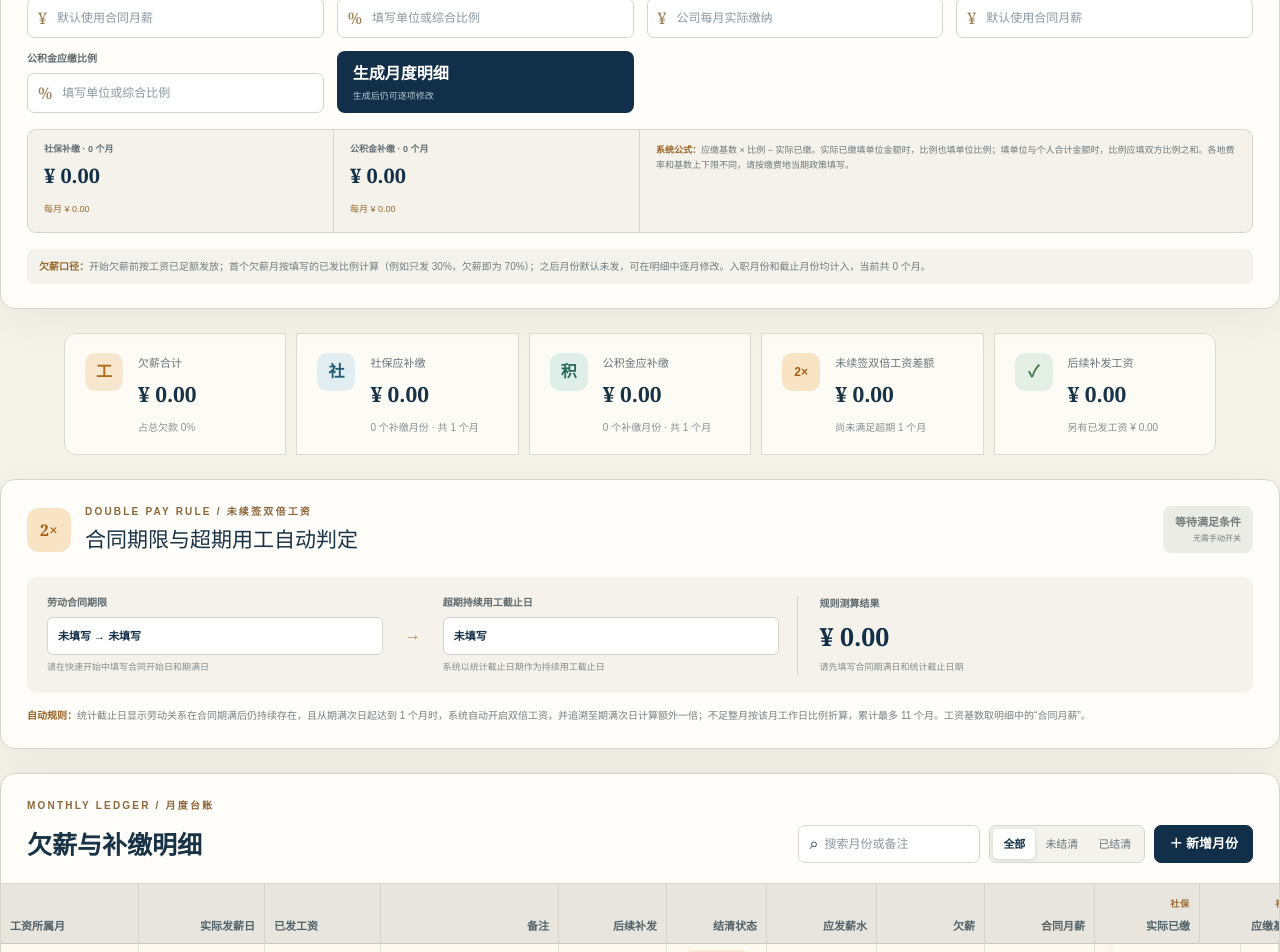
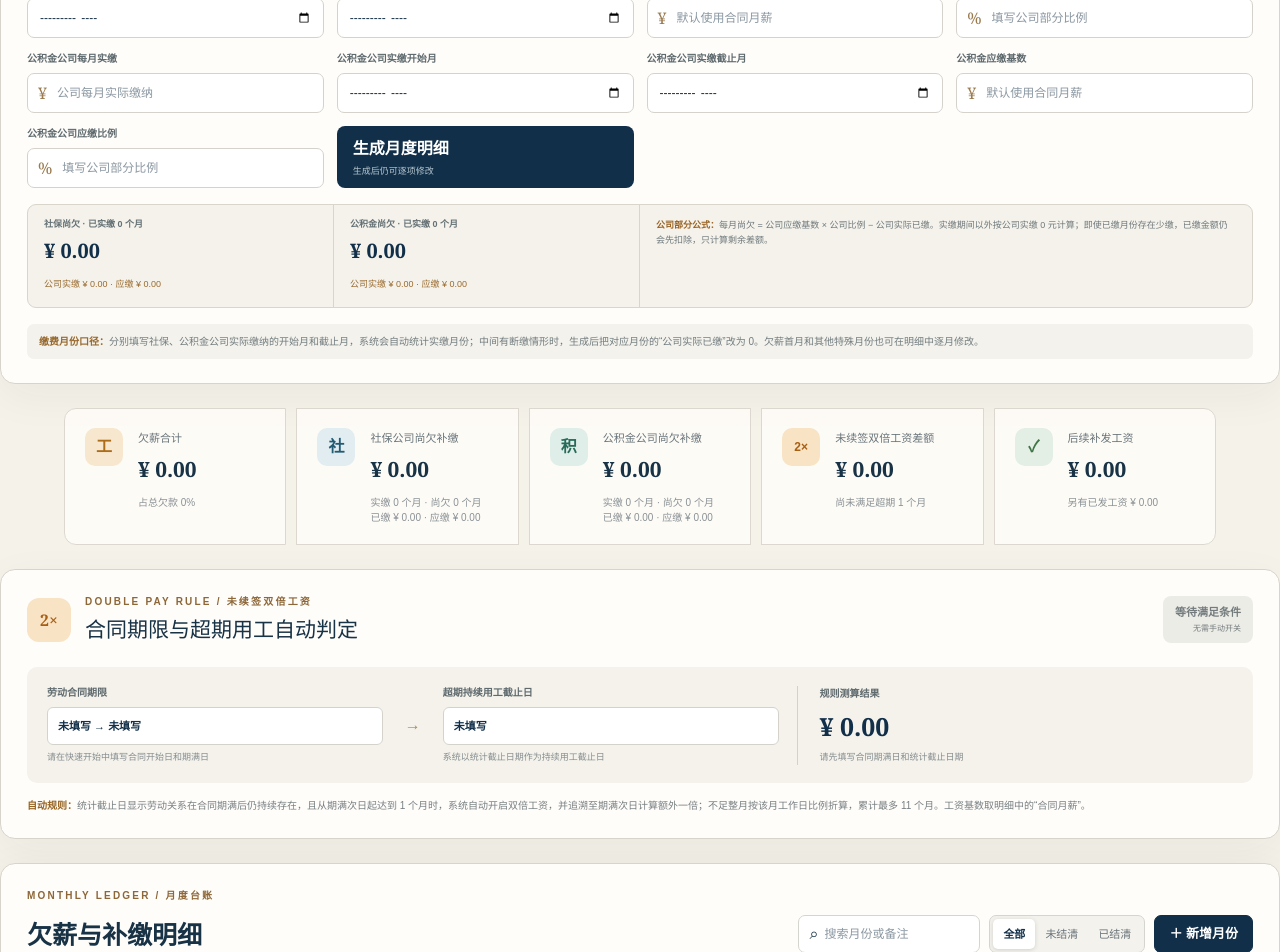
Before and after one commit to KUN8964/Wage-Arrears-Calculator, a Next.js app: page / in a window 1280 px wide. Shown: the part 720-1672 px from the top of the page. Built offline with nearby package versions, Linux system fonts and the light colour scheme.

Commit message:
Track actual contribution periods and remaining gaps

```diff
--- a/app/page.tsx
+++ b/app/page.tsx
@@ -25,9 +25,9 @@ type Row = {
 
 type DoublePayRule = { enabled: boolean; contractEnd: string; continuedUntil: string };
 const defaultRule: DoublePayRule = { enabled: false, contractEnd: "", continuedUntil: "" };
-type QuickSetup = { employmentDate: string; cutoffDate: string; contractStart: string; contractEnd: string; contractPay: number; arrearsStartMonth: string; firstArrearsPaidRate: number; socialPaid: number; socialBase: number; socialRate: number; fundPaid: number; fundBase: number; fundRate: number };
+type QuickSetup = { employmentDate: string; cutoffDate: string; contractStart: string; contractEnd: string; contractPay: number; arrearsStartMonth: string; firstArrearsPaidRate: number; socialPaid: number; socialPaidStartMonth: string; socialPaidEndMonth: string; socialBase: number; socialRate: number; fundPaid: number; fundPaidStartMonth: string; fundPaidEndMonth: string; fundBase: number; fundRate: number };
 type LegacyQuickSetup = Partial<QuickSetup> & { startMonth?: string; endMonth?: string; duePay?: number; actualPay?: number };
-const defaultSetup: QuickSetup = { employmentDate: "", cutoffDate: "", contractStart: "", contractEnd: "", contractPay: 0, arrearsStartMonth: "", firstArrearsPaidRate: 0, socialPaid: 0, socialBase: 0, socialRate: 0, fundPaid: 0, fundBase: 0, fundRate: 0 };
+const defaultSetup: QuickSetup = { employmentDate: "", cutoffDate: "", contractStart: "", contractEnd: "", contractPay: 0, arrearsStartMonth: "", firstArrearsPaidRate: 0, socialPaid: 0, socialPaidStartMonth: "", socialPaidEndMonth: "", socialBase: 0, socialRate: 0, fundPaid: 0, fundPaidStartMonth: "", fundPaidEndMonth: "", fundBase: 0, fundRate: 0 };
 
 const exampleRows: Row[] = [
   [1,"2025/06",0,"",0,"已结清",0,0,20000,384.96,4812,3979.256,250,2490,2101.2],
@@ -59,6 +59,13 @@ const monthCountBetween = (startValue: string, endValue: string) => {
   const start = atMidnight(startValue), end = atMidnight(endValue);
   if (!start || !end || end < start) return 0;
   return (end.getFullYear() - start.getFullYear()) * 12 + end.getMonth() - start.getMonth() + 1;
+};
+const monthIsWithin = (month: string, startMonth: string, endMonth: string) => Boolean(month && startMonth && endMonth && month >= startMonth && month <= endMonth);
+const paidMonthsWithin = (employmentDate: string, cutoffDate: string, paidStart: string, paidEnd: string) => {
+  if (!employmentDate || !cutoffDate || !paidStart || !paidEnd || paidStart > paidEnd) return 0;
+  const start = paidStart > employmentDate.slice(0,7) ? paidStart : employmentDate.slice(0,7);
+  const end = paidEnd < cutoffDate.slice(0,7) ? paidEnd : cutoffDate.slice(0,7);
+  return start <= end ? monthCountBetween(`${start}-01`, `${end}-01`) : 0;
 };
 const normalizeRow = (row: Row, index = 0): Row => {
   if (row.socialRate != null && row.fundRate != null) return row;
@@ -126,9 +133,9 @@ const fields: { key: keyof Row; label: string; group?: string; width?: number }[
   {key:"note",label:"备注",width:178}, {key:"paid",label:"后续补发",width:108},
   {key:"status",label:"结清状态",width:100}, {key:"duePay",label:"应发薪水",width:110},
   {key:"arrears",label:"欠薪",width:108}, {key:"contractPay",label:"合同月薪",width:110},
-  {key:"socialPaid",label:"实际已缴",group:"社保",width:105}, {key:"socialBase",label:"应缴基数",group:"社保",width:105}, {key:"socialRate",label:"比例(%)",group:"社保",width:94},
-  {key:"socialDue",label:"应补缴金额",group:"社保",width:122}, {key:"fundPaid",label:"已缴金额",group:"公积金",width:105},
-  {key:"fundBase",label:"应缴基数",group:"公积金",width:105}, {key:"fundRate",label:"比例(%)",group:"公积金",width:94}, {key:"fundDue",label:"应补缴金额",group:"公积金",width:122},
+  {key:"socialPaid",label:"公司实际已缴",group:"社保",width:112}, {key:"socialBase",label:"应缴基数",group:"社保",width:105}, {key:"socialRate",label:"公司比例(%)",group:"社保",width:104},
+  {key:"socialDue",label:"尚欠补缴金额",group:"社保",width:122}, {key:"fundPaid",label:"公司实际已缴",group:"公积金",width:112},
+  {key:"fundBase",label:"应缴基数",group:"公积金",width:105}, {key:"fundRate",label:"公司比例(%)",group:"公积金",width:104}, {key:"fundDue",label:"尚欠补缴金额",group:"公积金",width:122},
 ];
 
 export default function Home() {
@@ -164,12 +171,22 @@ export default function Home() {
     normal: a.normal + Number(r.normalPay || 0), paid: a.paid + Number(r.paid || 0),
     arrears: a.arrears + Number(r.arrears || 0), social: a.social + socialDueFor(r),
     fund: a.fund + fundDueFor(r), double: a.double + Number(doubleById.get(r.id) || 0),
-  }), {normal:0,paid:0,arrears:0,social:0,fund:0,double:0}), [rows, doubleById]);
+    socialActual:a.socialActual+Number(r.socialPaid||0), socialExpected:a.socialExpected+Number(r.socialBase||0)*Number(r.socialRate||0)/100,
+    fundActual:a.fundActual+Number(r.fundPaid||0), fundExpected:a.fundExpected+Number(r.fundBase||0)*Number(r.fundRate||0)/100,
+  }), {normal:0,paid:0,arrears:0,social:0,fund:0,double:0,socialActual:0,socialExpected:0,fundActual:0,fundExpected:0}), [rows, doubleById]);
   const grandTotal = totals.arrears + totals.social + totals.fund + totals.double;
   const openRows = rows.filter(r => r.status === "未结清").length;
   const socialMonths = rows.filter(r => socialDueFor(r) > 0).length;
   const fundMonths = rows.filter(r => fundDueFor(r) > 0).length;
+  const socialPaidMonths = rows.filter(r => Number(r.socialPaid || 0) > 0).length;
+  const fundPaidMonths = rows.filter(r => Number(r.fundPaid || 0) > 0).length;
   const setupMonths = monthCountBetween(setup.employmentDate, setup.cutoffDate);
+  const setupSocialPaidMonths = Number(setup.socialPaid||0)>0 ? paidMonthsWithin(setup.employmentDate,setup.cutoffDate,setup.socialPaidStartMonth,setup.socialPaidEndMonth) : 0;
+  const setupFundPaidMonths = Number(setup.fundPaid||0)>0 ? paidMonthsWithin(setup.employmentDate,setup.cutoffDate,setup.fundPaidStartMonth,setup.fundPaidEndMonth) : 0;
+  const setupSocialExpectedMonthly = Number(setup.socialBase||setup.contractPay||0)*Number(setup.socialRate||0)/100;
+  const setupFundExpectedMonthly = Number(setup.fundBase||setup.contractPay||0)*Number(setup.fundRate||0)/100;
+  const setupSocialDue = Math.max(0,setupSocialExpectedMonthly-Number(setup.socialPaid||0))*setupSocialPaidMonths + setupSocialExpectedMonthly*Math.max(0,setupMonths-setupSocialPaidMonths);
+  const setupFundDue = Math.max(0,setupFundExpectedMonthly-Number(setup.fundPaid||0))*setupFundPaidMonths + setupFundExpectedMonthly*Math.max(0,setupMonths-setupFundPaidMonths);
   const visible = rows.filter(r => (filter === "全部" || r.status === filter) && `${r.payDate}${r.note}`.includes(query));
 
   const update = (id: number, key: keyof Row, value: string) => setRows(prev => prev.map(r => r.id === id ? {
@@ -179,7 +196,7 @@ export default function Home() {
 
   const rowsWithComputedGaps = () => rows.map(r => ({...r, socialDue:socialDueFor(r), fundDue:fundDueFor(r)}));
   const save = () => { localStorage.setItem("xinbao-rows", JSON.stringify(rowsWithComputedGaps())); localStorage.setItem("xinbao-double-rule", JSON.stringify(effectiveDoubleRule)); localStorage.setItem("xinbao-meta", JSON.stringify({caseName,setup})); setSaved(true); setTimeout(() => setSaved(false), 1800); };
-  const addRow = () => setRows(prev => [...prev, { ...(prev[prev.length - 1] || blankRow()), id: Date.now(), wageMonth:"", payDate:"", normalPay:0, note:"新增欠薪月份", paid:0, status:"未结清", duePay:Number(setup.contractPay || 0), arrears:Number(setup.contractPay || 0), contractPay:Number(setup.contractPay || 0), socialPaid:Number(setup.socialPaid||0), socialBase:Number(setup.socialBase||setup.contractPay||0), socialRate:Number(setup.socialRate||0), fundPaid:Number(setup.fundPaid||0), fundBase:Number(setup.fundBase||setup.contractPay||0), fundRate:Number(setup.fundRate||0) }]);
+  const addRow = () => setRows(prev => [...prev, { ...(prev[prev.length - 1] || blankRow()), id: Date.now(), wageMonth:"", payDate:"", normalPay:0, note:"新增欠薪月份", paid:0, status:"未结清", duePay:Number(setup.contractPay || 0), arrears:Number(setup.contractPay || 0), contractPay:Number(setup.contractPay || 0), socialPaid:0, socialBase:Number(setup.socialBase||setup.contractPay||0), socialRate:Number(setup.socialRate||0), fundPaid:0, fundBase:Number(setup.fundBase||setup.contractPay||0), fundRate:Number(setup.fundRate||0) }]);
   const remove = (id: number) => setRows(prev => prev.filter(r => r.id !== id));
   const exportCsv = () => {
     const header = [...fields.map(f => `${f.group ? f.group + "-" : ""}${f.label}`), "未续签双倍工资差额", "合计欠款"];
@@ -188,7 +205,7 @@ export default function Home() {
     const a = document.createElement("a"); a.href = URL.createObjectURL(new Blob([csv], {type:"text/csv"})); a.download = "薪保清算明细.csv"; a.click();
   };
   const exportData = () => {
-    const data = JSON.stringify({ version:3, caseName, setup, doubleRule:effectiveDoubleRule, rows:rowsWithComputedGaps() }, null, 2);
+    const data = JSON.stringify({ version:4, caseName, setup, doubleRule:effectiveDoubleRule, rows:rowsWithComputedGaps() }, null, 2);
     const a = document.createElement("a"); a.href = URL.createObjectURL(new Blob([data], {type:"application/json"})); a.download = `${caseName || "欠款测算"}.json`; a.click();
   };
   const importData = (file?: File) => {
@@ -206,14 +223,22 @@ export default function Home() {
     if (setup.contractStart && setup.contractEnd && setup.contractStart > setup.contractEnd) return alert("劳动合同开始日不能晚于合同期满日。");
     const firstMonth=`${sy}-${String(sm).padStart(2,"0")}`, lastMonth=`${endDate.getFullYear()}-${String(endDate.getMonth()+1).padStart(2,"0")}`;
     if (setup.arrearsStartMonth && (setup.arrearsStartMonth < firstMonth || setup.arrearsStartMonth > lastMonth)) return alert("开始欠薪月份需位于入职月份和统计截止月份之间。");
+    const paidPeriods = [
+      {label:"社保",amount:Number(setup.socialPaid||0),start:setup.socialPaidStartMonth,end:setup.socialPaidEndMonth},
+      {label:"公积金",amount:Number(setup.fundPaid||0),start:setup.fundPaidStartMonth,end:setup.fundPaidEndMonth},
+    ];
+    for (const period of paidPeriods) {
+      if ((period.start && !period.end) || (!period.start && period.end) || (period.amount > 0 && (!period.start || !period.end))) return alert(`请完整填写${period.label}公司实际缴纳的开始月份和截止月份。`);
+      if (period.start && (period.start > period.end || period.start < firstMonth || period.end > lastMonth)) return alert(`${period.label}公司实际缴纳期间需位于入职月份和统计截止月份之间。`);
+    }
     const firstPaidRate=Math.min(100,Math.max(0,Number(setup.firstArrearsPaidRate||0)));
     const generated = Array.from({length:count}, (_,i) => {
       const date = new Date(sy, sm - 1 + i, 1), wageMonth = `${date.getFullYear()}-${String(date.getMonth()+1).padStart(2,"0")}`;
       const due = Number(setup.contractPay || 0), beforeArrears=!setup.arrearsStartMonth || wageMonth < setup.arrearsStartMonth, firstArrears=wageMonth === setup.arrearsStartMonth;
       const actual = beforeArrears ? due : firstArrears ? due*firstPaidRate/100 : 0;
       const arrears=Math.max(0,due-actual);
-      const socialPaid=Number(setup.socialPaid||0), socialBase=Number(setup.socialBase||setup.contractPay||0), socialRate=Number(setup.socialRate||0);
-      const fundPaid=Number(setup.fundPaid||0), fundBase=Number(setup.fundBase||setup.contractPay||0), fundRate=Number(setup.fundRate||0);
+      const socialPaid=monthIsWithin(wageMonth,setup.socialPaidStartMonth,setup.socialPaidEndMonth)?Number(setup.socialPaid||0):0, socialBase=Number(setup.socialBase||setup.contractPay||0), socialRate=Number(setup.socialRate||0);
+      const fundPaid=monthIsWithin(wageMonth,setup.fundPaidStartMonth,setup.fundPaidEndMonth)?Number(setup.fundPaid||0):0, fundBase=Number(setup.fundBase||setup.contractPay||0), fundRate=Number(setup.fundRate||0);
       const socialDue=Math.max(0,socialBase*socialRate/100-socialPaid), fundDue=Math.max(0,fundBase*fundRate/100-fundPaid);
       const note=beforeArrears ? `${date.getMonth()+1}月工资已正常发放` : firstArrears ? `首个欠薪月，已发${firstPaidRate}%` : `${date.getMonth()+1}月工资默认未发`;
       return { id:Date.now()+i, wageMonth, payDate:"", normalPay:actual, note, paid:0, status:arrears>0||socialDue>0||fundDue>0?"未结清":"已结清", duePay:due, arrears, contractPay:Number(setup.contractPay||0), socialPaid, socialBase, socialRate, socialDue, fundPaid, fundBase, fundRate, fundDue } as Row;
@@ -244,22 +269,26 @@ export default function Home() {
         <label><span>合同月薪</span><div className="money-input"><i>¥</i><input type="number" min="0" value={setup.contractPay || ""} placeholder="0" onChange={e=>setSetup(s=>({...s,contractPay:Number(e.target.value)}))}/></div></label>
         <label><span>开始欠薪月份（可留空）</span><input type="month" value={setup.arrearsStartMonth} onChange={e=>setSetup(s=>({...s,arrearsStartMonth:e.target.value}))}/></label>
         <label><span>首个欠薪月已发比例</span><div className="money-input"><i>%</i><input type="number" min="0" max="100" step="0.01" value={setup.firstArrearsPaidRate || ""} placeholder="例如只发30%则填30" onChange={e=>setSetup(s=>({...s,firstArrearsPaidRate:Number(e.target.value)}))}/></div></label>
-        <label><span>社保每月实际已缴</span><div className="money-input"><i>¥</i><input type="number" min="0" value={setup.socialPaid || ""} placeholder="公司每月实际缴纳" onChange={e=>setSetup(s=>({...s,socialPaid:Number(e.target.value)}))}/></div></label>
+        <label><span>社保公司每月实缴</span><div className="money-input"><i>¥</i><input type="number" min="0" value={setup.socialPaid || ""} placeholder="公司每月实际缴纳" onChange={e=>setSetup(s=>({...s,socialPaid:Number(e.target.value)}))}/></div></label>
+        <label><span>社保公司实缴开始月</span><input type="month" value={setup.socialPaidStartMonth} onChange={e=>setSetup(s=>({...s,socialPaidStartMonth:e.target.value}))}/></label>
+        <label><span>社保公司实缴截止月</span><input type="month" value={setup.socialPaidEndMonth} onChange={e=>setSetup(s=>({...s,socialPaidEndMonth:e.target.value}))}/></label>
         <label><span>社保应缴基数</span><div className="money-input"><i>¥</i><input type="number" min="0" value={setup.socialBase || ""} placeholder="默认使用合同月薪" onChange={e=>setSetup(s=>({...s,socialBase:Number(e.target.value)}))}/></div></label>
-        <label><span>社保应缴比例</span><div className="money-input"><i>%</i><input type="number" min="0" step="0.01" value={setup.socialRate || ""} placeholder="填写单位或综合比例" onChange={e=>setSetup(s=>({...s,socialRate:Number(e.target.value)}))}/></div></label>
-        <label><span>公积金每月实际已缴</span><div className="money-input"><i>¥</i><input type="number" min="0" value={setup.fundPaid || ""} placeholder="公司每月实际缴纳" onChange={e=>setSetup(s=>({...s,fundPaid:Number(e.target.value)}))}/></div></label>
+        <label><span>社保公司应缴比例</span><div className="money-input"><i>%</i><input type="number" min="0" step="0.01" value={setup.socialRate || ""} placeholder="填写公司部分比例" onChange={e=>setSetup(s=>({...s,socialRate:Number(e.target.value)}))}/></div></label>
+        <label><span>公积金公司每月实缴</span><div className="money-input"><i>¥</i><input type="number" min="0" value={setup.fundPaid || ""} placeholder="公司每月实际缴纳" onChange={e=>setSetup(s=>({...s,fundPaid:Number(e.target.value)}))}/></div></label>
+        <label><span>公积金公司实缴开始月</span><input type="month" value={setup.fundPaidStartMonth} onChange={e=>setSetup(s=>({...s,fundPaidStartMonth:e.target.value}))}/></label>
+        <label><span>公积金公司实缴截止月</span><input type="month" value={setup.fundPaidEndMonth} onChange={e=>setSetup(s=>({...s,fundPaidEndMonth:e.target.value}))}/></label>
         <label><span>公积金应缴基数</span><div className="money-input"><i>¥</i><input type="number" min="0" value={setup.fundBase || ""} placeholder="默认使用合同月薪" onChange={e=>setSetup(s=>({...s,fundBase:Number(e.target.value)}))}/></div></label>
-        <label><span>公积金应缴比例</span><div className="money-input"><i>%</i><input type="number" min="0" step="0.01" value={setup.fundRate || ""} placeholder="填写单位或综合比例" onChange={e=>setSetup(s=>({...s,fundRate:Number(e.target.value)}))}/></div></label>
+        <label><span>公积金公司应缴比例</span><div className="money-input"><i>%</i><input type="number" min="0" step="0.01" value={setup.fundRate || ""} placeholder="填写公司部分比例" onChange={e=>setSetup(s=>({...s,fundRate:Number(e.target.value)}))}/></div></label>
         <button className="generate" onClick={generateRows}><span>生成月度明细</span><small>生成后仍可逐项修改</small></button>
       </div>
-      <div className="formula-preview"><div><span>社保补缴 · {setupMonths} 个月</span><strong>¥ {money(Math.max(0, Number(setup.socialBase||setup.contractPay||0)*Number(setup.socialRate||0)/100-Number(setup.socialPaid||0))*setupMonths)}</strong><small>每月 ¥ {money(Math.max(0, Number(setup.socialBase||setup.contractPay||0)*Number(setup.socialRate||0)/100-Number(setup.socialPaid||0)))}</small></div><div><span>公积金补缴 · {setupMonths} 个月</span><strong>¥ {money(Math.max(0, Number(setup.fundBase||setup.contractPay||0)*Number(setup.fundRate||0)/100-Number(setup.fundPaid||0))*setupMonths)}</strong><small>每月 ¥ {money(Math.max(0, Number(setup.fundBase||setup.contractPay||0)*Number(setup.fundRate||0)/100-Number(setup.fundPaid||0)))}</small></div><p><b>系统公式：</b>应缴基数 × 比例 − 实际已缴。实际已缴填单位金额时，比例也填单位比例；填单位与个人合计金额时，比例应填双方比例之和。各地费率和基数上下限不同，请按缴费地当期政策填写。</p></div>
-      <p className="quick-tip"><b>欠薪口径：</b>开始欠薪前按工资已足额发放；首个欠薪月按填写的已发比例计算（例如只发 30%，欠薪即为 70%）；之后月份默认未发，可在明细中逐月修改。入职月份和截止月份均计入，当前共 {setupMonths} 个月。</p>
+      <div className="formula-preview"><div><span>社保尚欠 · 已实缴 {setupSocialPaidMonths} 个月</span><strong>¥ {money(setupSocialDue)}</strong><small>公司实缴 ¥ {money(Number(setup.socialPaid||0)*setupSocialPaidMonths)} · 应缴 ¥ {money(setupSocialExpectedMonthly*setupMonths)}</small></div><div><span>公积金尚欠 · 已实缴 {setupFundPaidMonths} 个月</span><strong>¥ {money(setupFundDue)}</strong><small>公司实缴 ¥ {money(Number(setup.fundPaid||0)*setupFundPaidMonths)} · 应缴 ¥ {money(setupFundExpectedMonthly*setupMonths)}</small></div><p><b>公司部分公式：</b>每月尚欠 = 公司应缴基数 × 公司比例 − 公司实际已缴。实缴期间以外按公司实缴 0 元计算；即使已缴月份存在少缴，已缴金额仍会先扣除，只计算剩余差额。</p></div>
+      <p className="quick-tip"><b>缴费月份口径：</b>分别填写社保、公积金公司实际缴纳的开始月和截止月，系统会自动统计实缴月份；中间有断缴情形时，生成后把对应月份的“公司实际已缴”改为 0。欠薪首月和其他特殊月份也可在明细中逐月修改。</p>
     </section>
 
     <section className="metrics" aria-label="测算汇总">
       <article><span className="metric-icon wage">工</span><div><small>欠薪合计</small><strong>¥ {money(totals.arrears)}</strong><p>占总欠款 {grandTotal ? (totals.arrears / grandTotal * 100).toFixed(1) : 0}%</p></div></article>
-      <article><span className="metric-icon social">社</span><div><small>社保应补缴</small><strong>¥ {money(totals.social)}</strong><p>{socialMonths} 个补缴月份 · 共 {rows.length} 个月</p></div></article>
-      <article><span className="metric-icon fund">积</span><div><small>公积金应补缴</small><strong>¥ {money(totals.fund)}</strong><p>{fundMonths} 个补缴月份 · 共 {rows.length} 个月</p></div></article>
+      <article><span className="metric-icon social">社</span><div><small>社保公司尚欠补缴</small><strong>¥ {money(totals.social)}</strong><p>实缴 {socialPaidMonths} 个月 · 尚欠 {socialMonths} 个月<br/>已缴 ¥ {money(totals.socialActual)} · 应缴 ¥ {money(totals.socialExpected)}</p></div></article>
+      <article><span className="metric-icon fund">积</span><div><small>公积金公司尚欠补缴</small><strong>¥ {money(totals.fund)}</strong><p>实缴 {fundPaidMonths} 个月 · 尚欠 {fundMonths} 个月<br/>已缴 ¥ {money(totals.fundActual)} · 应缴 ¥ {money(totals.fundExpected)}</p></div></article>
       <article><span className="metric-icon double">2×</span><div><small>未续签双倍工资差额</small><strong>¥ {money(totals.double)}</strong><p>{effectiveDoubleRule.enabled ? "已自动启用 · 最多支持 11 个月" : "尚未满足超期 1 个月"}</p></div></article>
       <article className="settled"><span className="metric-icon paid">✓</span><div><small>后续补发工资</small><strong>¥ {money(totals.paid)}</strong><p>另有已发工资 ¥ {money(totals.normal)}</p></div></article>
     </section>
@@ -284,7 +313,7 @@ export default function Home() {
         : <input aria-label={`${r.payDate}${f.label}`} className={f.key === "wageMonth" || f.key === "note" || f.key === "payDate" ? "text" : "number"} type={f.key === "wageMonth" ? "month" : f.key === "note" || f.key === "payDate" ? "text" : "number"} step="0.001" value={r[f.key]} onChange={e=>update(r.id,f.key,e.target.value)}/>}</td>)}
         <td className={`double-value ${(doubleById.get(r.id) || 0) > 0 ? "active" : ""}`}>¥ {money(doubleById.get(r.id) || 0)}</td>
         <td className="row-total sticky-right">¥ {money(r.arrears + socialDueFor(r) + fundDueFor(r) + (doubleById.get(r.id) || 0))}</td><td className="sticky-right action-col"><button aria-label={`删除${r.payDate}`} className="delete" onClick={()=>remove(r.id)}>×</button></td></tr>)}</tbody>
-      <tfoot><tr>{fields.map((f,i) => <td key={`${String(f.key)}-total`}>{i === 0 ? "总计" : f.key === "normalPay" ? `¥ ${money(totals.normal)}` : f.key === "paid" ? `¥ ${money(totals.paid)}` : f.key === "arrears" ? `¥ ${money(totals.arrears)}` : f.key === "socialDue" ? `¥ ${money(totals.social)}` : f.key === "fundDue" ? `¥ ${money(totals.fund)}` : ""}</td>)}<td>¥ {money(totals.double)}</td><td className="sticky-right">¥ {money(grandTotal)}</td><td className="sticky-right action-col"></td></tr></tfoot></table></div>
+      <tfoot><tr>{fields.map((f,i) => <td key={`${String(f.key)}-total`}>{i === 0 ? "总计" : f.key === "normalPay" ? `¥ ${money(totals.normal)}` : f.key === "paid" ? `¥ ${money(totals.paid)}` : f.key === "arrears" ? `¥ ${money(totals.arrears)}` : f.key === "socialPaid" ? `¥ ${money(totals.socialActual)}` : f.key === "socialDue" ? `¥ ${money(totals.social)}` : f.key === "fundPaid" ? `¥ ${money(totals.fundActual)}` : f.key === "fundDue" ? `¥ ${money(totals.fund)}` : ""}</td>)}<td>¥ {money(totals.double)}</td><td className="sticky-right">¥ {money(grandTotal)}</td><td className="sticky-right action-col"></td></tr></tfoot></table></div>
       <div className="sheet-foot"><span>显示 {visible.length} / {rows.length} 条记录 · 修改后请保存</span><span><i></i> 可编辑单元格 <b>合计欠款 = 欠薪 + 双倍工资差额 + 社保应补缴 + 公积金应补缴</b></span></div>
     </section>
 
```
Also changed, not shown: 2 other files (tests, documents, lock files or other folders).
